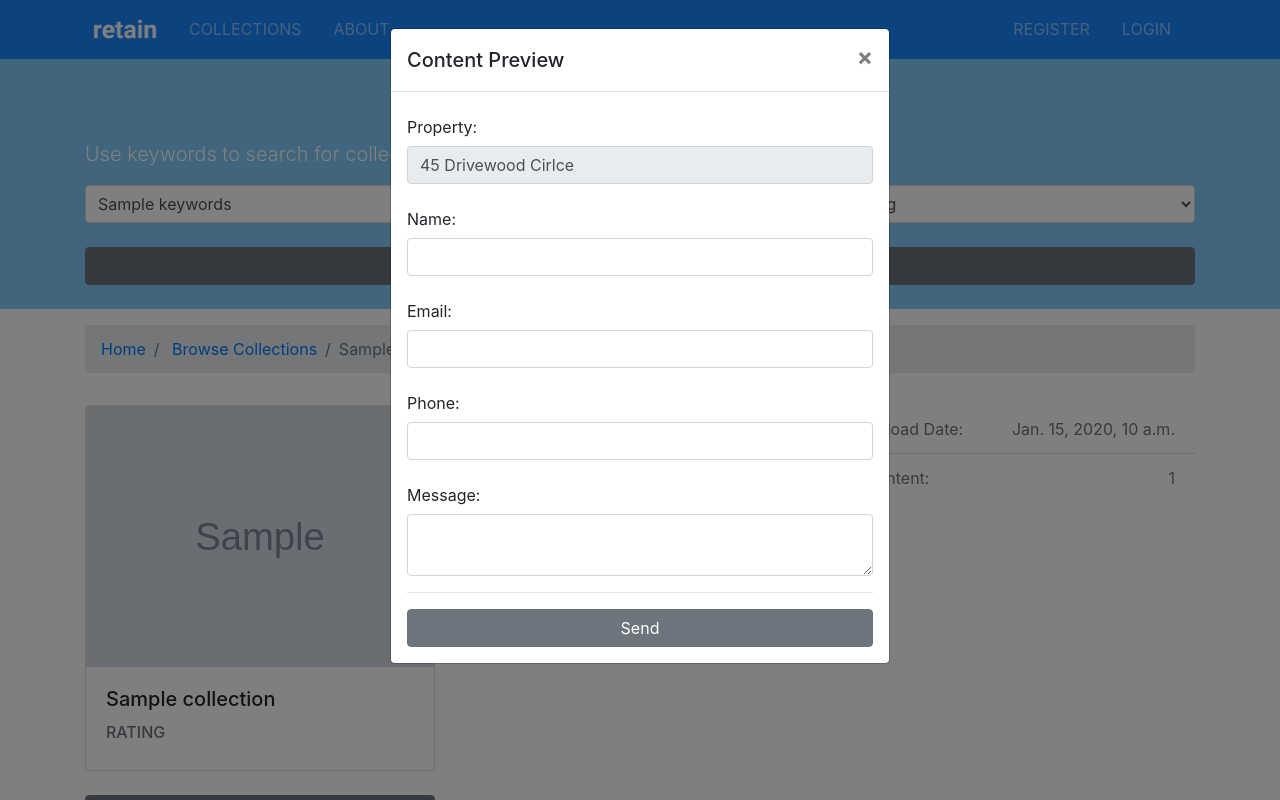
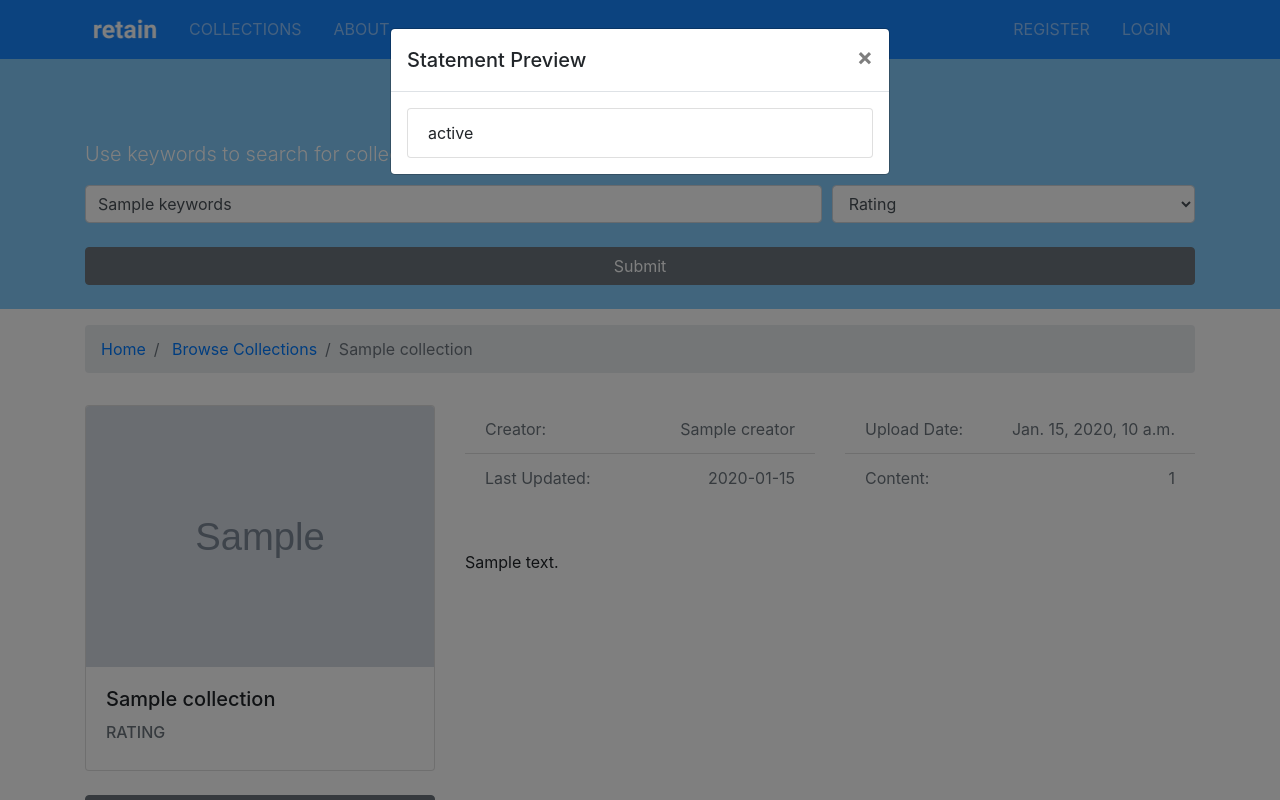
Before and after one commit to aali195/retain, a Django app: template templates/collecs/collection.html in a window 1280 px wide, after a click on "Preview". Run offline with Django 3.2, Linux system fonts and the light colour scheme; the template is opened without the code that fills it: most values are stand-ins (such as "Sample title", 1, 10 or a date in 2020); grey boxes marked "Sample" are stand-in pictures; some libraries are stand-ins or nearby versions.

Commit message:
Implement statement preview on each collection template

```diff
--- a/collecs/listing.py
+++ b/collecs/listing.py
@@ -1,12 +1,16 @@
 from django.shortcuts import get_object_or_404
 
 from .models import Collection
+from statements.models import Statement
+
 
 def get_collection(request, collection_id):
     collection = get_object_or_404(Collection, pk=collection_id)
+    statements = Statement.objects.filter(collection=collection)[:10]
 
     context = {
         'collection': collection,
+        'statements': statements,
         'values': request.GET
     }
     return context
--- a/templates/collecs/collection.html
+++ b/templates/collecs/collection.html
@@ -76,41 +76,29 @@
         </div>
     </section>
 
-    <!-- Preview Modal TEMP -->
+    <!-- List Modal -->
     <div class="modal fade" id="previewModal" role="dialog">
-        <div class="modal-dialog">
+        <div class="modal-dialog modal-l">
             <div class="modal-content">
                 <div class="modal-header">
-                    <h5 class="modal-title" id="previewModalLabel">Content Preview</h5>
+                    <h5 class="modal-title" id="previewModalLabel">Statement Preview</h5>
                     <button type="button" class="close" data-dismiss="modal">
-                    <span>&times;</span>
+                        <span>&times;</span>
                     </button>
                 </div>
                 <div class="modal-body">
-                    <form>
-                        <div class="form-group">
-                            <label for="property_name" class="col-form-label">Property:</label>
-                            <input type="text" name="listing" class="form-control" value="45 Drivewood Cirlce" disabled>
+                    {% if statements %}
+                        <div class="list-group">
+                            {% for statement in statements %}
+                                <li class="list-group-item">{{statement.statement}}</li>
+                            {% endfor %}
                         </div>
-                        <div class="form-group">
-                            <label for="name" class="col-form-label">Name:</label>
-                            <input type="text" name="name" class="form-control" required>
+
+                    {% else %}
+                        <div class="col-md-12">
+                            <p>This collection has no statements.</p>
                         </div>
-                        <div class="form-group">
-                            <label for="email" class="col-form-label">Email:</label>
-                            <input type="email" name="email" class="form-control" required>
-                        </div>
-                        <div class="form-group">
-                            <label for="phone" class="col-form-label">Phone:</label>
-                            <input type="text" name="phone" class="form-control">
-                        </div>
-                        <div class="form-group">
-                            <label for="message" class="col-form-label">Message:</label>
-                            <textarea name="message" class="form-control"></textarea>
-                        </div>
-                        <hr>
-                        <input type="submit" value="Send" class="btn btn-block btn-secondary">
-                    </form>
+                    {% endif %}
                 </div>
             </div>
         </div>
```
